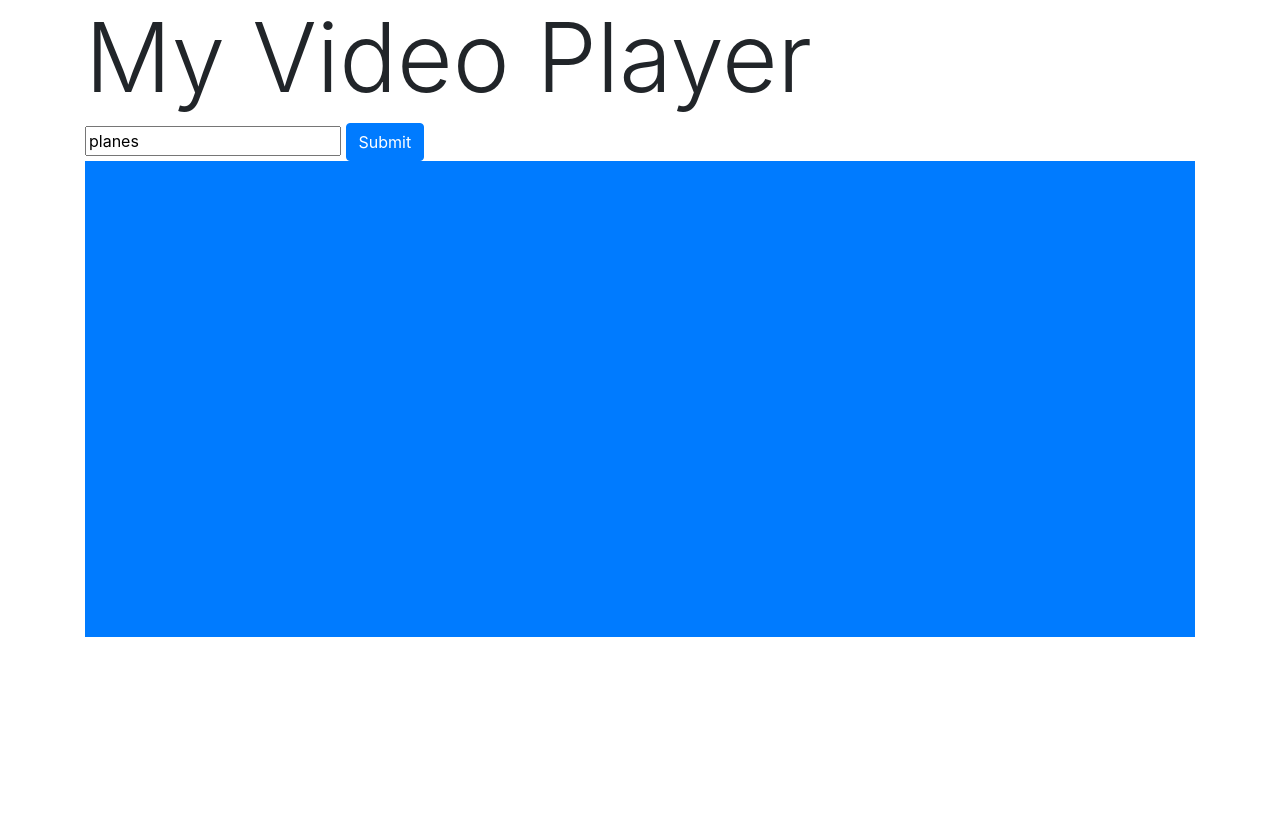
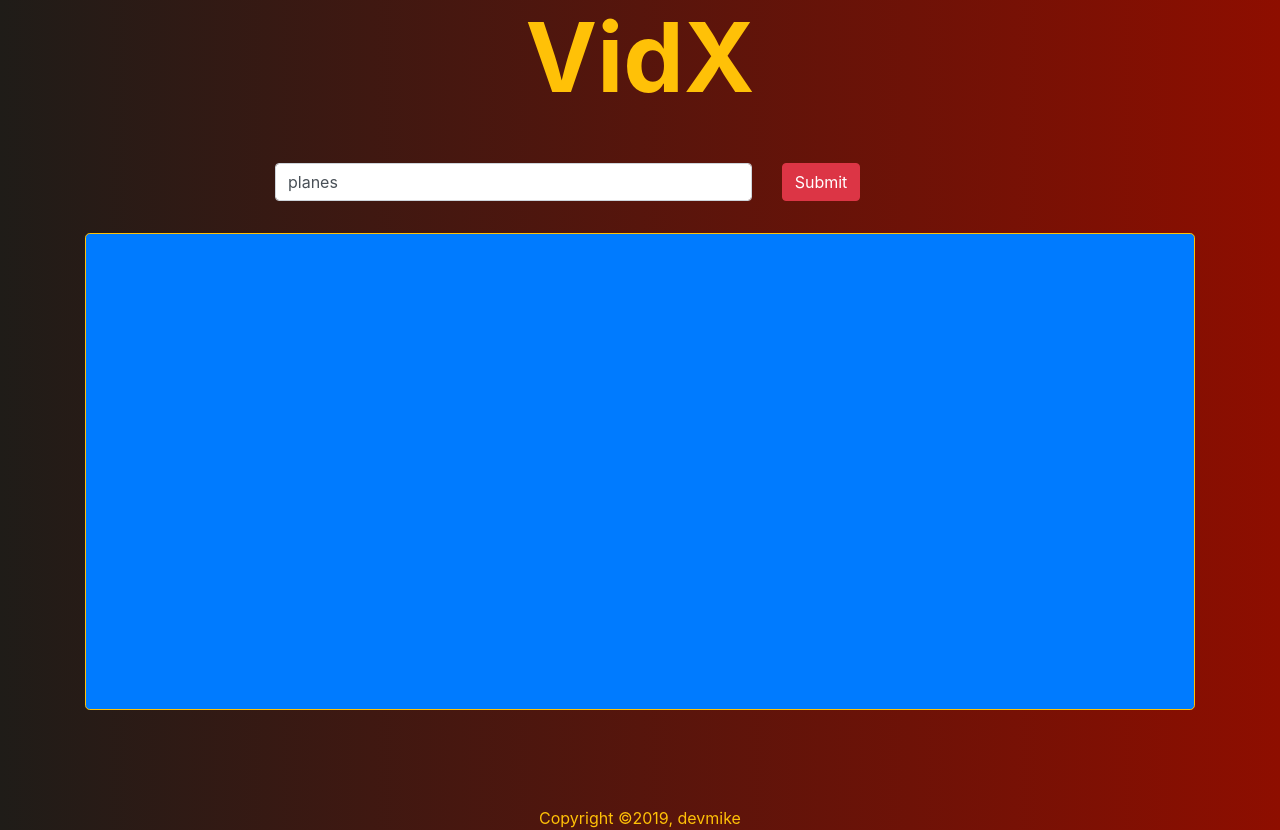
Before and after one commit to yomiojo001/youtube-player-api, a plain HTML site: page index.html in a window 1280 px wide. Before the commit the page ends 800 px from the top, so only its background shows below. Drawn offline with nearby package versions, Linux system fonts and the light colour scheme; no server answers.

Commit message:
css-added

```diff
--- a/css/style.css
+++ b/css/style.css
@@ -0,0 +1,9 @@
+body{
+    background: #8E0E00;  /* fallback for old browsers */
+    background: -webkit-linear-gradient(to right, #1F1C18, #8E0E00);  /* Chrome 10-25, Safari 5.1-6 */
+    background: linear-gradient(to right, #1F1C18, #8E0E00); /* W3C, IE 10+/ Edge, Firefox 16+, Chrome 26+, Opera 12+, Safari 7+ */
+
+}
+h1{
+    font-weight: bolder !important;
+}
--- a/index.html
+++ b/index.html
@@ -14,24 +14,41 @@
 
 <body>
     <div class="container video-player">
-        <h1 class="display-1">My Video Player</h1>
-        <div class="search">
-            <input type="text" value="planes">
-            <button type="button" class="btn btn-primary">Submit</button>
+        <h1 class="display-1 text-center text-warning">VidX</h1>
+        <div class="search mt-5 mb-3">
+            <div class="row">
+                <div class="col-md-8 offset-md-2">
+                    <div class="row">
+                        <div class="col-md-8">
+                            <div class="form-group">
+                                <input type="text" class="form-control" value="planes">
+                            </div>
+                        </div>
+                        <div class="col-md-4">
+                            <div class="form-group">
+                                <button type="button" class="btn btn-danger">Submit</button>
+                            </div>
+                        </div>
+                    </div>
+                </div>
+            </div>
+
+
         </div>
         <div class="container">
             <div class="row">
-                <div class="bg-primary video-play embed-responsive embed-responsive-21by9"></div>
+                <div class="bg-primary video-play embed-responsive embed-responsive-21by9 border border-warning rounded-lg"></div>
             </div>
         </div>
-        <div class="container">
+        <div class="container my-5 text-center">
             <div class="row">
-                <div class="suggest-list">
+                <div class="suggest-list rounded-lg">
 
                 </div>
             </div>
         </div>
     </div>
+    <footer class="text-center text-warning" >Copyright &copy2019, devmike</footer>
 </body>
 
 </html>
```
